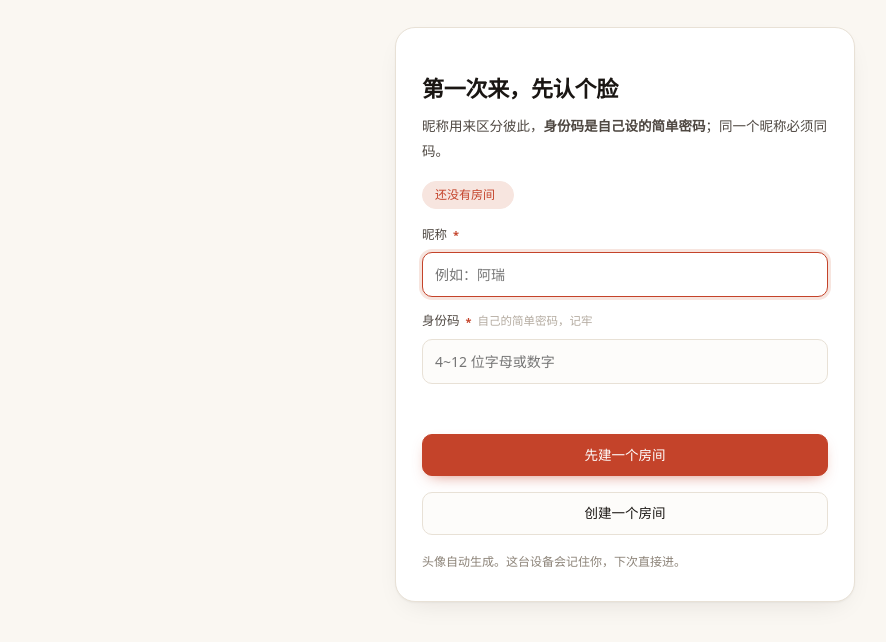
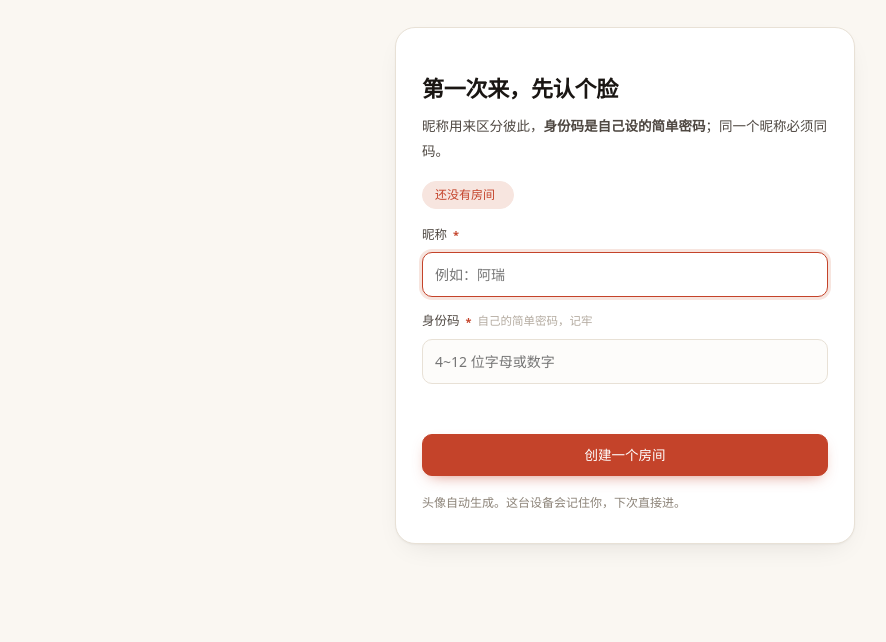
Before and after one commit to QCEnjoyLL/meetup-picker, a website: page index.html in a window 1280 px wide. Shown: the part 142-784 px from the top of the page, without its empty margins (15-901 px from the left). Drawn offline with Linux system fonts and the light colour scheme.

Commit message:
fix(login): 没有房间时只保留一个建房间按钮
之前无房间状态下「进入房间」被改成禁用的「先建一个房间」，
旁边又有一个「创建一个房间」，两个按钮看着都是新建、第一个还点不动。

- 无房间：隐藏进入按钮，只留主按钮「创建一个房间」
- 有房间：主按钮「进入房间」，新建降级为次要的「已有房间，确认要新建？」

```diff
--- a/index.html
+++ b/index.html
@@ -369,11 +369,11 @@
       </div>
       <div class="err" id="loginErr"></div>
 
-      <div class="btnrow">
+      <div class="btnrow" id="loginGoRow">
         <button class="primary wide" id="loginGo">进入房间</button>
       </div>
-      <div class="btnrow">
-        <button class="ghost wide" id="loginCreate">还没有房间，帮我建一个</button>
+      <div class="btnrow" id="loginCreateRow">
+        <button class="ghost wide" id="loginCreate">创建一个房间</button>
       </div>
 
       <div class="tiny login-tip">
@@ -1463,21 +1463,26 @@ function computeStats(members) {
   }
 
   function updateLoginUI() {
-    var line = $('loginRoomLine'), idEl = $('loginRoomId'), label = $('loginRoomLabel'), go = $('loginGo'), create = $('loginCreate');
+    var line = $('loginRoomLine'), idEl = $('loginRoomId'), label = $('loginRoomLabel');
+    var go = $('loginGo'), goRow = $('loginGoRow'), create = $('loginCreate');
     if (R.room) {
+      // 已经有房间：主按钮是「进入房间」，新建退成次要按钮
       line.classList.remove('none');
       label.textContent = '房间';
       idEl.textContent = R.room;
+      goRow.style.display = '';
       go.disabled = false;
       go.textContent = '进入房间';
       create.textContent = '已有房间，确认要新建？';
+      create.className = 'ghost wide';
     } else {
+      // 没有房间：只留一个「创建一个房间」，不给第二个容易误解的按钮
       line.classList.add('none');
       label.textContent = '还没有房间';
       idEl.textContent = '';
-      go.disabled = true;
-      go.textContent = '先建一个房间';
+      goRow.style.display = 'none';
       create.textContent = '创建一个房间';
+      create.className = 'primary wide';
     }
   }
 
```
